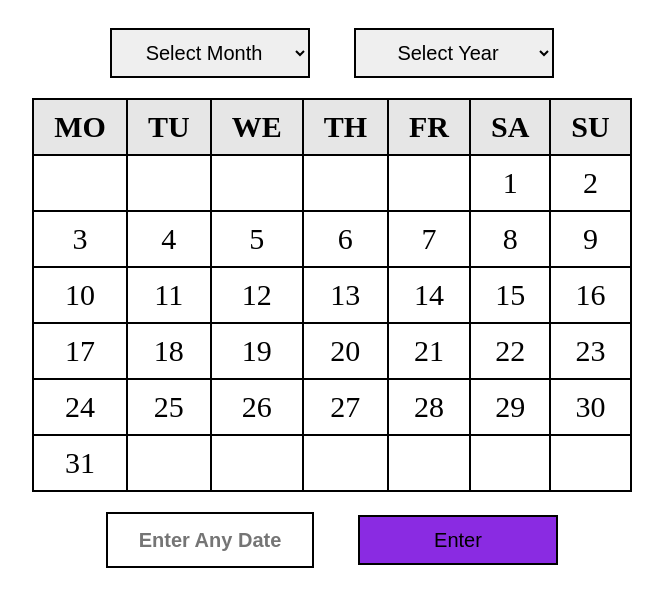
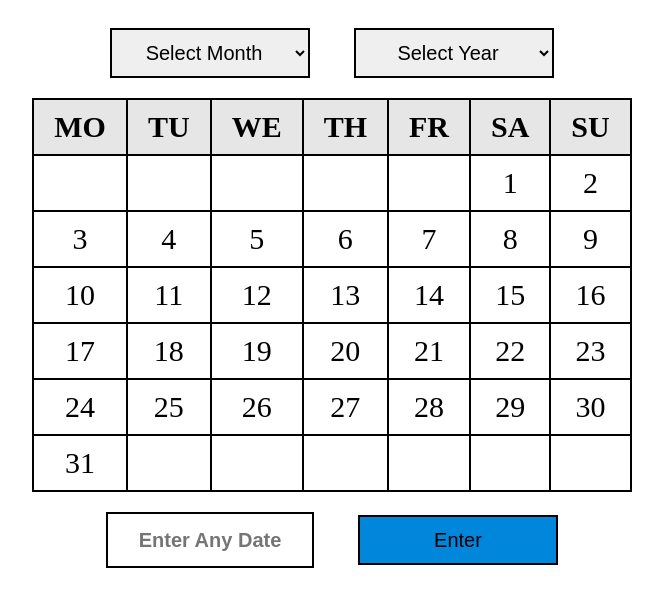
Before and after one commit to windtalker1568/Zygal-Assignment-, a plain HTML site: page index.html in a window 1280 px wide. Shown: the whole page, without its empty margins (308-971 px from the left). Drawn offline with Linux system fonts and the light colour scheme.

Commit message:
Update index.css

```diff
--- a/index.css
+++ b/index.css
@@ -40,7 +40,7 @@ th {
     flex-direction: column;
 }
 button{
-    background-color: blueviolet;
+    background-color: rgb(0, 134, 218);;
 }
 input::placeholder{
     font-weight: bold;
```
